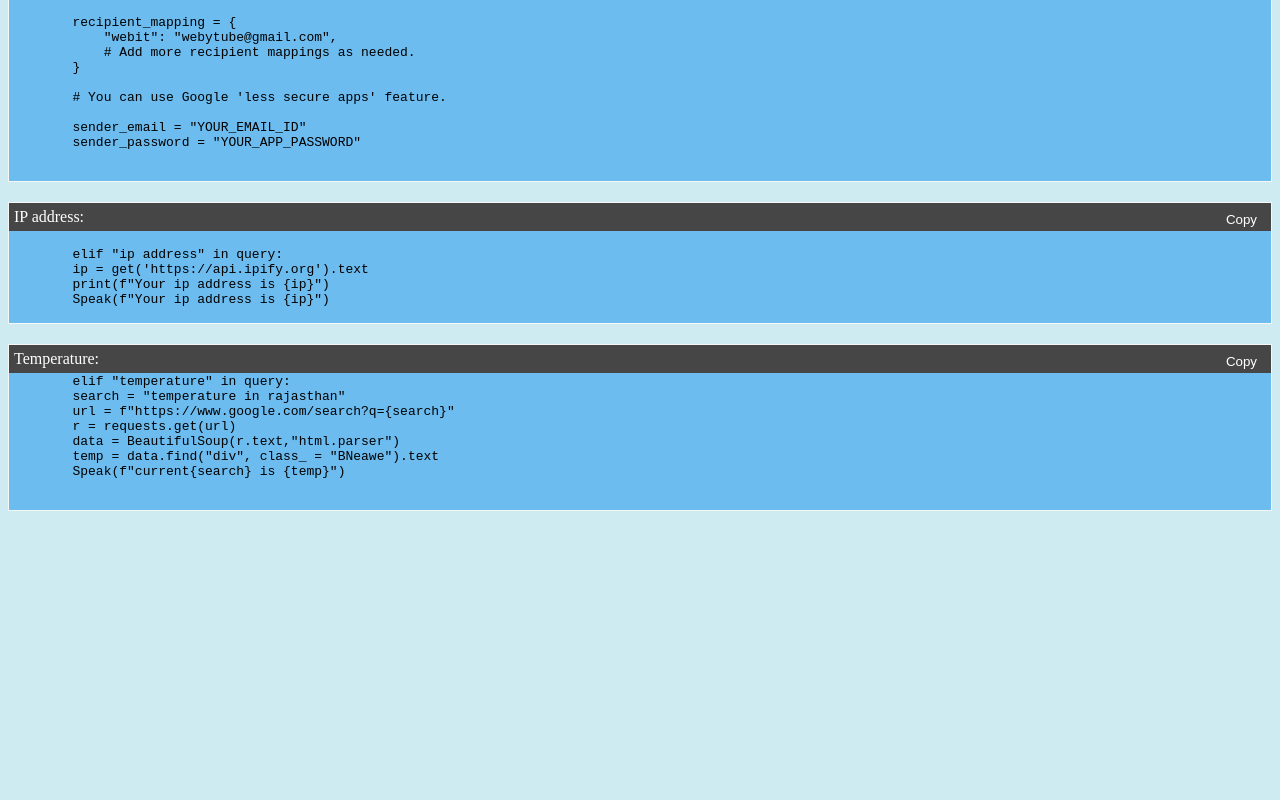
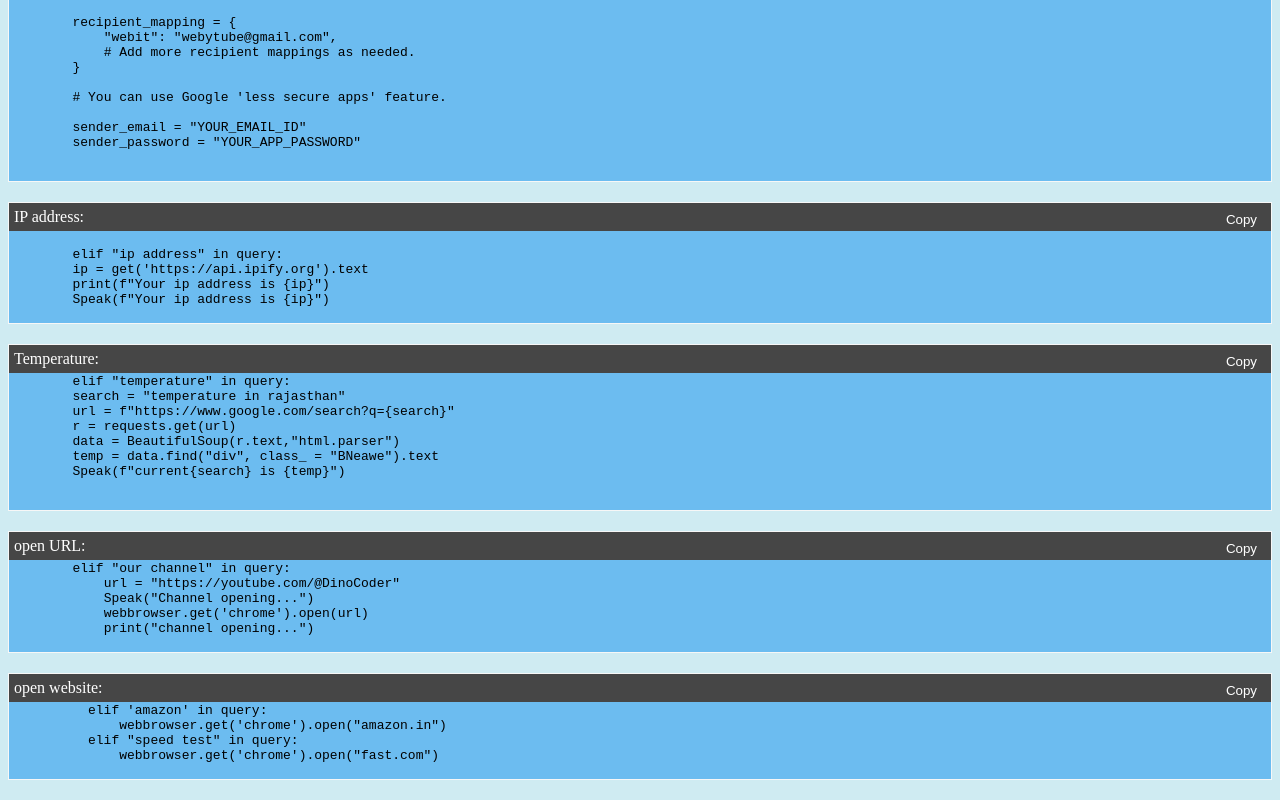
Before and after one commit to campuscoder74/J.A.R.V.I.S., a plain HTML site: page index.html in a window 1280 px wide. Shown: the part 3783-4583 px from the top of the page. Before the commit the page ends 4314 px from the top, so only its background shows below. Drawn offline with Linux system fonts and the light colour scheme.

Commit message:
Update index.html

```diff
--- a/index.html
+++ b/index.html
@@ -312,6 +312,27 @@
       </pre>
       <button class="copy-button">Copy</button>
     </div>
+    <div class="code-container">
+      <p class="code-title">open URL:</p>
+      <pre class="codetext">
+        elif "our channel" in query:
+            url = "https://youtube.com/@DinoCoder"
+            Speak("Channel opening...")
+            webbrowser.get('chrome').open(url)
+            print("channel opening...")
+      </pre>
+      <button class="copy-button">Copy</button>
+    </div>
+    <div class="code-container">
+      <p class="code-title">open website:</p>
+      <pre class="codetext">
+          elif 'amazon' in query:
+              webbrowser.get('chrome').open("amazon.in")
+          elif "speed test" in query:
+              webbrowser.get('chrome').open("fast.com")
+      </pre>
+      <button class="copy-button">Copy</button>
+    </div>
 
       <script>
       const copyButtons = document.querySelectorAll(".copy-button");
```
